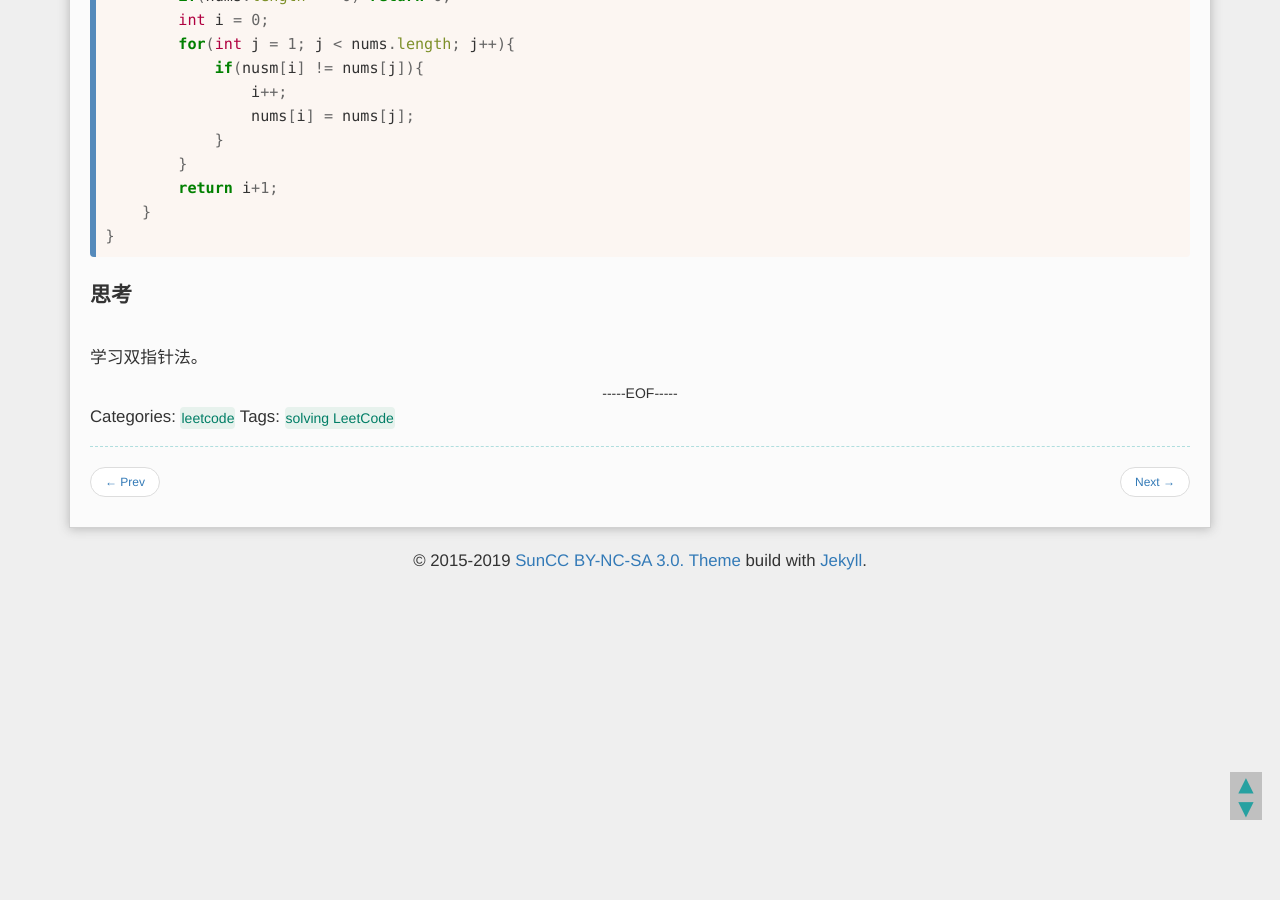
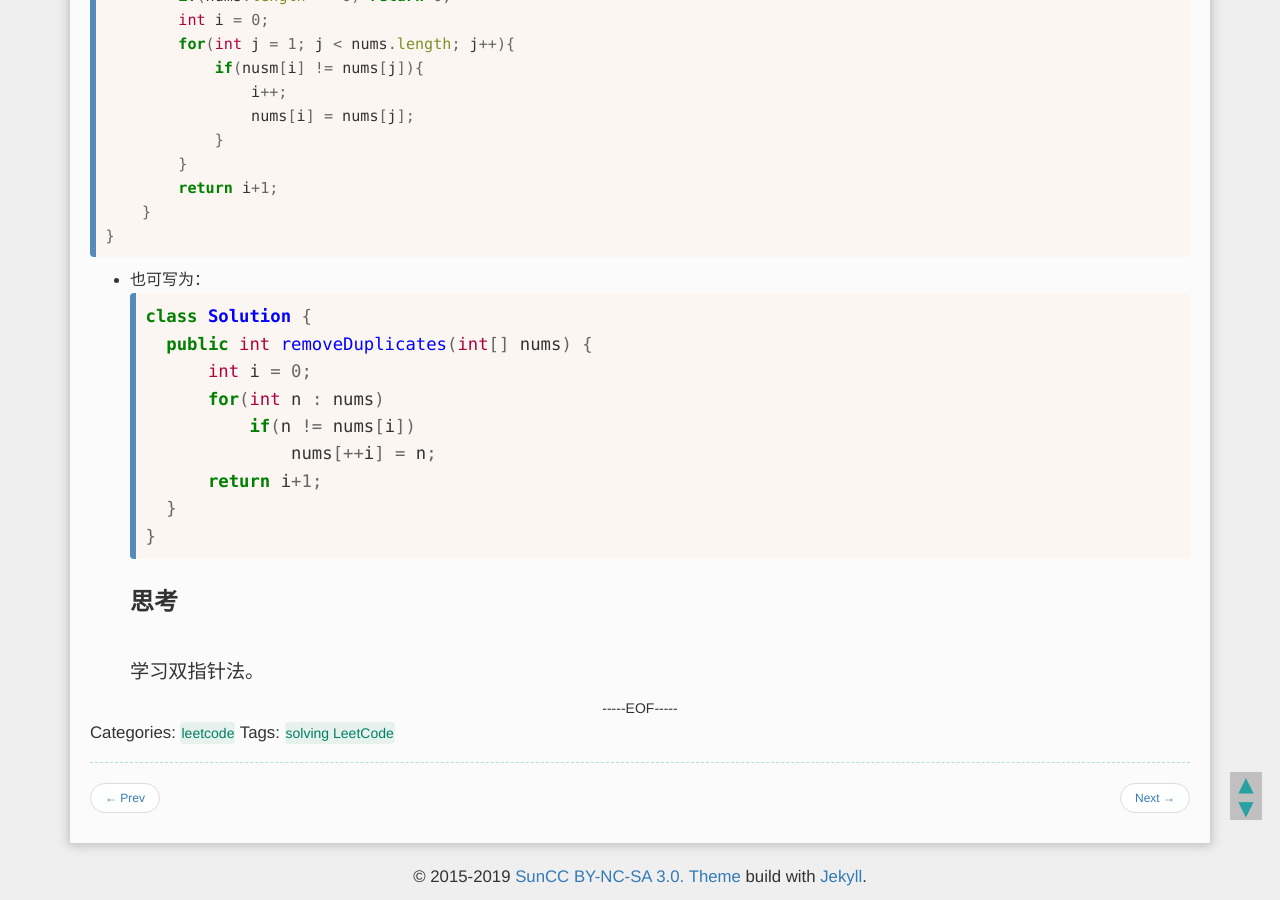
Before and after one commit to YurieSun/YurieSun.github.io, a Jekyll site: the page built from _posts/2019-10-10-leetcode-0026-remove-duplicates-from-sorted-array.md, in a window 1280 px wide and 900 px high, scrolled down 723 px. Built offline with Jekyll 4.4.1, drawn with Linux system fonts in a browser that asks for light colours; formulas are drawn with MathJax 3.

Commit message:
add new code

````diff
--- a/_posts/2019-10-10-leetcode-0026-remove-duplicates-from-sorted-array.md
+++ b/_posts/2019-10-10-leetcode-0026-remove-duplicates-from-sorted-array.md
@@ -30,5 +30,17 @@ public class Solution {
     }
 }
 ```
+* 也可写为：
+```java
+class Solution {
+    public int removeDuplicates(int[] nums) {
+        int i = 0;
+        for(int n : nums)
+            if(n != nums[i])
+                nums[++i] = n;
+        return i+1;
+    }
+}
+```
 ### 思考
 学习双指针法。
````
